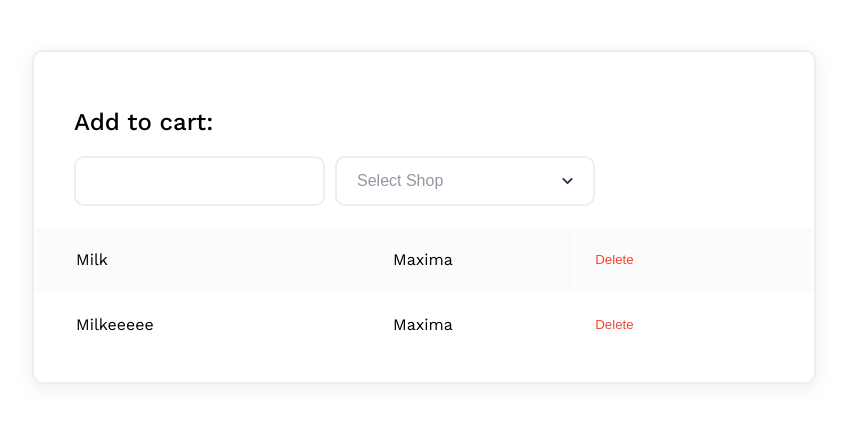
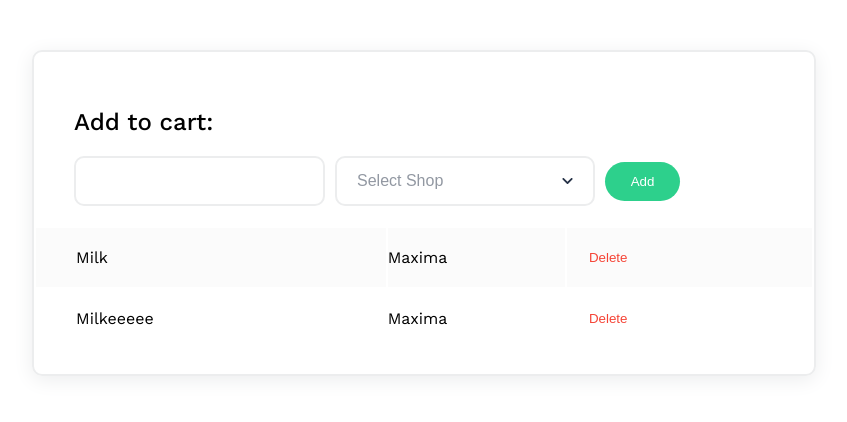
Before and after one commit to gusmagnago/onoff, a React (Vite) app: page / in a window 1280 px wide. Shown: the top 422 px of the page, without its empty margins (18-865 px from the left). Built offline with nearby package versions, Linux system fonts and the light colour scheme.

Commit message:
fix: Fix some styles and added add-bttn in shopping-cart-header

```diff
--- a/src/App.tsx
+++ b/src/App.tsx
@@ -60,6 +60,7 @@ const App = () => {
               disabled={isInputEmpty}
               isLoading={isLoading}
             />
+            <button className='add-bttn'>Add</button>
           </>
         }
       />
--- a/src/components/shopping-cart-header/ShoppingCartHeader.scss
+++ b/src/components/shopping-cart-header/ShoppingCartHeader.scss
@@ -1,3 +1,6 @@
+@use 'sass:map';
+@import '../../utils/variables';
+
 .wrapper {
   padding: 40px 40px 20px;
 }
@@ -9,7 +12,17 @@
   flex-direction: row;
   justify-content: flex-start;
 
-  & input {
+  & input,
+  button {
     margin-right: 10px;
   }
+
+  & button {
+    &:hover {
+      background-color: map.get($theme-colors, 'white');
+      color: map.get($theme-colors, 'addColor');
+      border: 1px solid;
+      border-color: map.get($theme-colors, 'addColor');
+    }
+  }
 }
--- a/src/components/shopping-list/ShoppingList.scss
+++ b/src/components/shopping-list/ShoppingList.scss
@@ -22,7 +22,6 @@
     background-color: transparent;
     text-transform: capitalize;
     color: map.get($theme-colors, 'rmColor');
-    padding: $padding;
 
     &:hover {
       background-color: map.get($theme-colors, 'rmColor');
--- a/src/index.scss
+++ b/src/index.scss
@@ -34,7 +34,8 @@ input {
 
 button {
   color: map.get($theme-colors, 'main');
-  border-radius: $border-radius;
+  border-radius: $bttn-border-radius;
+  padding: $bttn-padding;
   border: 0;
   &:disabled {
     cursor: not-allowed;
@@ -67,3 +68,9 @@ ul {
   box-shadow: $shadow;
   margin: 50px 50px;
 }
+
+.add-bttn {
+  background-color: map.get($theme-colors, 'addColor');
+  color: map.get($theme-colors, 'white');
+  width: 75px;
+}
--- a/src/utils/_variables.scss
+++ b/src/utils/_variables.scss
@@ -18,6 +18,8 @@ $theme-colors: (
 
 $border: 2px solid map.get($theme-colors, 'borderGray');
 $border-radius: 10px;
+$bttn-border-radius: 40px;
+$bttn-padding: 12px 22px;
 $padding: 14px 20px;
 $default-font-size: 16px;
 $shadow: 0px 4px 20px map.get($theme-colors, 'borderGray');
```
